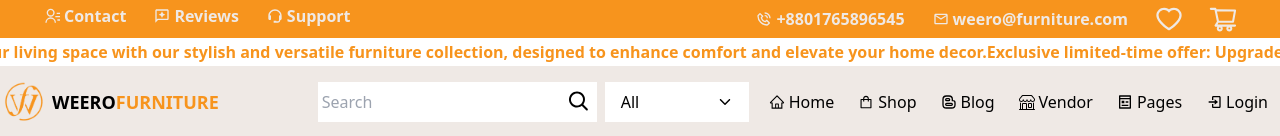
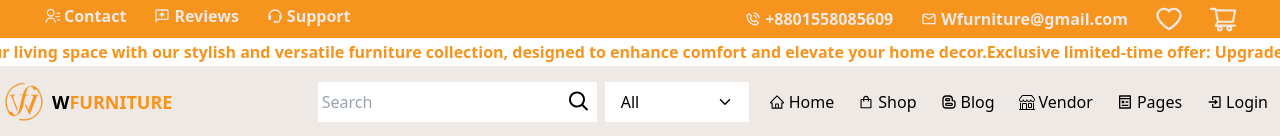
Before and after one commit to MDSadid-git/w-furniture, a React (Vite) app: page / in a window 1280 px wide. Shown: the top 136 px of the page. Built offline with nearby package versions, Linux system fonts and the light colour scheme.

Commit message:
sadid/ Navbar are new update

```diff
--- a/src/Layout/Navbar/Navbar.jsx
+++ b/src/Layout/Navbar/Navbar.jsx
@@ -137,13 +137,13 @@ const Navbar = () => {
             <li className="mr-5 font-semibold  hidden lg:block">
               <div className="flex items-center hover:bg-white hover:text-primary px-1 duration-300 rounded-md">
                 <BiPhoneCall className="mr-1" />
-                <a href="callto:+8801765896545">+8801765896545</a>
+                <a href="callto:+8801558085609">+8801558085609</a>
               </div>
             </li>
             <li className="mr-5 font-semibold hidden lg:block">
               <div className="flex items-center hover:bg-white hover:text-primary px-1 duration-300 rounded-md">
                 <MdOutlineMail className="mr-1" />
-                <a href="mailto:weero@furniture.com">weero@furniture.com</a>
+                <a href="mailto:Wfurniture@gmail.com">Wfurniture@gmail.com</a>
               </div>
             </li>
             <Link to="/wishlist">
@@ -178,8 +178,8 @@ const Navbar = () => {
             <div className="flex justify-center items-center">
               <Link to="/">
                 <h1 className="text-lg font-semibold flex items-center">
-                  <img className="w-12 mr-1" src={logo} alt="" />
-                  WEERO <span className="text-primary">FURNITURE</span>
+                  <img className="w-12 mr-1" src={logo} alt="" />W{" "}
+                  <span className="text-primary">FURNITURE</span>
                 </h1>
               </Link>
             </div>
@@ -285,8 +285,8 @@ const Navbar = () => {
                                       creative spirit.
                                     </p>
                                     <button className="bg-primary hover:bg-gray-800 duration-300 px-3 py-2 rounded-md text-white">
-                                      <a href="tel:+880171095593">
-                                        Call Us: +880 1710 095593
+                                      <a href="tel:+8801558085609">
+                                        Call Us: +8801558085609
                                       </a>
                                     </button>
                                   </div>
```
